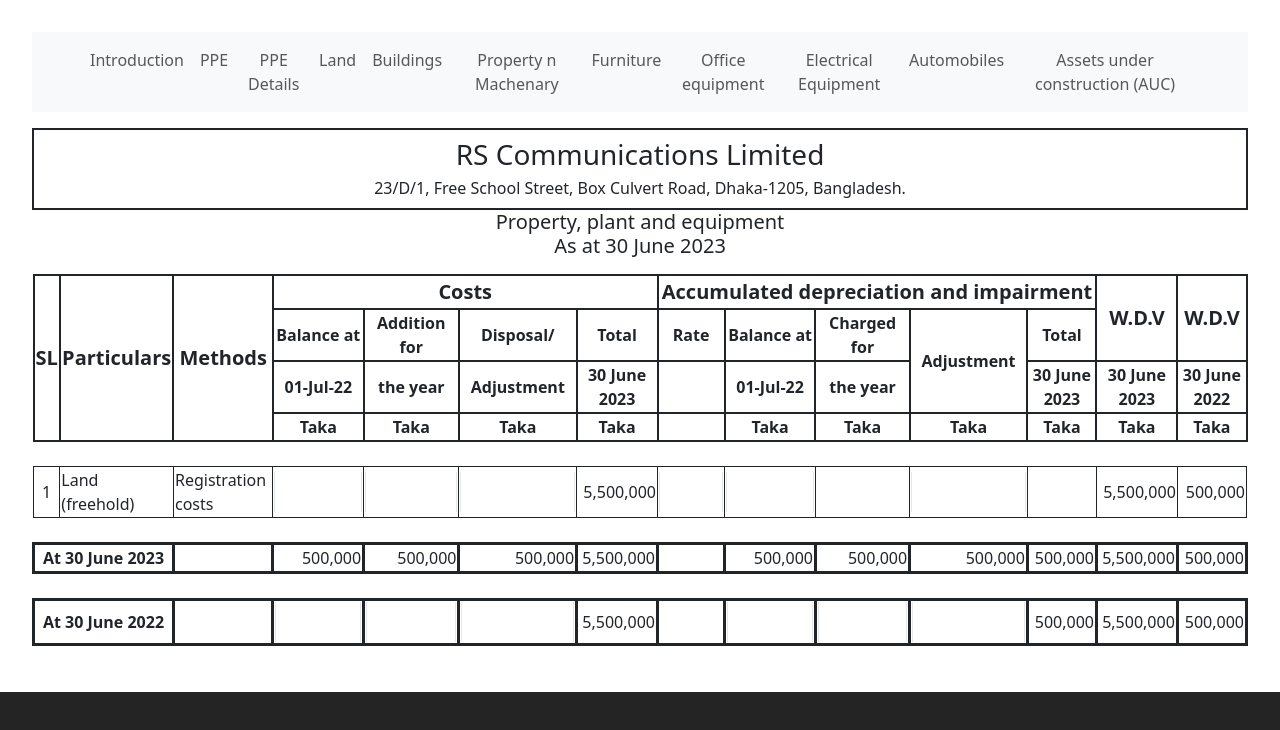
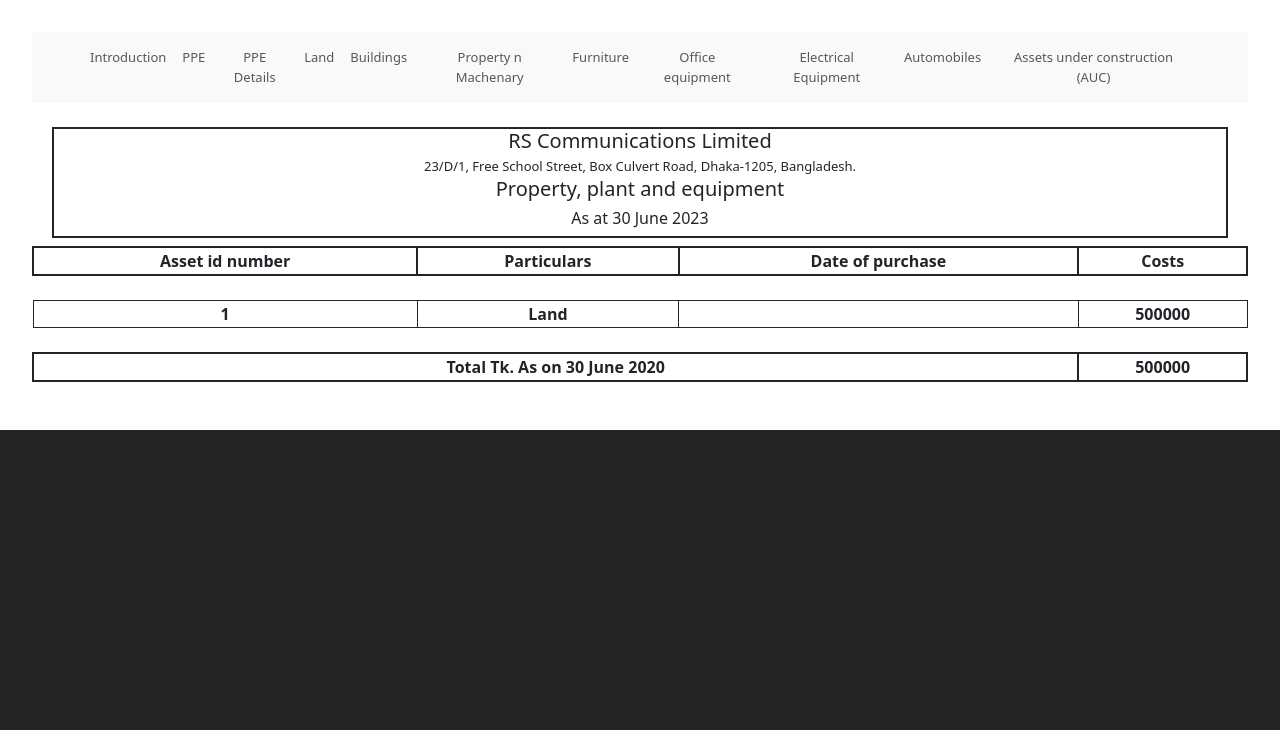
Before and after one commit to sagordevnath/ppe-details, a React (Vite) app: page / in a window 1280 px wide. Shown: the top 730 px of the page. Built offline with nearby package versions, Linux system fonts and the light colour scheme.

Commit message:
update PPE Details

```diff
--- a/src/App.css
+++ b/src/App.css
@@ -3,4 +3,5 @@
   margin: 0 auto;
   padding: 2rem;
   text-align: center;
+  font-size: 13px;
 }
--- a/src/App.jsx
+++ b/src/App.jsx
@@ -12,8 +12,8 @@
     <>
     <Menubar />
     {/* <Land /> */}
-    {/* <PPEDetails /> */}
-    <PPE />
+    <PPEDetails />
+    {/* <PPE /> */}
     </>
   )
 }
--- a/src/Pages/Land.jsx
+++ b/src/Pages/Land.jsx
@@ -1,18 +1,17 @@
 import React from 'react'
-
 
 export default function Land() {
   return (
     <>
       <div className="note-header pt-3">
         <div className="container-fluid">
-          <div className="row border border-dark p-2">
+          <div className="row p-2">
             <div className="col-12">
-              <div className="address">
+              <div className="address border border-dark border-2 ">
                 <h5 className="mb-1">RS Communications Limited</h5>
                 <div className="row">
                   <div className="col-12">
-                    <h5 className="mb-3">Property, plant and equipment <br /> As at 30 June 2023</h5>
+                    <h5 className="mb-3">Land <br /> As at 30 June 2023</h5>
                   </div>
                 </div>
               </div>
@@ -22,73 +21,72 @@
       </div>
       <table className='width table table-bordered'>
         <tr className='height-25'>
-          <th className='border border-dark' rowSpan={4}>Asset ID Number</th>
-          <th className='border border-dark' rowSpan={4}>Particulars</th>
-          <th className='border border-dark' rowSpan={4}>Units</th>
-          <th className='border border-dark' rowSpan={4}>Date of Purchase</th>
-          <th className='border border-dark' rowSpan={4}>Methods</th>
-          <th className='border border-dark' colSpan={4}>Costs</th>
-          <th className='border border-dark' colSpan={5}>Accumulated depreciation and impairment</th>
-          <th className='border border-dark' rowSpan={2}>W.D.V</th>
-          <th className='border border-dark' rowSpan={2}>W.D.V</th>
-          <th className='border border-dark' rowSpan={4}>Status</th>
+          <th className='border border-dark border-2' rowSpan={4}>Asset ID Number</th>
+          <th className='border border-dark border-2' rowSpan={4}>Particulars</th>
+          <th className='border border-dark border-2' rowSpan={4}>Units</th>
+          <th className='border border-dark border-2' rowSpan={4}>Date of Purchase</th>
+          <th className='border border-dark border-2' rowSpan={4}>Methods</th>
+          <th className='border border-dark border-2' colSpan={4}>Costs</th>
+          <th className='border border-dark border-2' colSpan={5}>Accumulated depreciation and impairment</th>
+          <th className='border border-dark border-2' rowSpan={2}>W.D.V</th>
+          <th className='border border-dark border-2' rowSpan={2}>W.D.V</th>
+          <th className='border border-dark border-2' rowSpan={4}>Status</th>
         </tr>
         <tr>
-          <td className='border border-dark'>Balance at</td>
-          <td className='border border-dark'>Addition for</td>
-          <td className='border border-dark'>Disposal/</td>
-          <td className='border border-dark'>Total</td>
-          <td className='border border-dark'>Rate</td>
-          <td className='border border-dark'>Balance at</td>
-          <td className='border border-dark'>Charged for</td>
-          <td className='border border-dark' rowSpan={2}>Adjustment</td>
-          <td className='border border-dark'>Total</td>
+          <td className='border border-dark border-2 fw-bold'>Balance at</td>
+          <td className='border border-dark border-2 fw-bold'>Addition for</td>
+          <td className='border border-dark border-2 fw-bold'>Disposal/</td>
+          <td className='border border-dark border-2 fw-bold'>Total</td>
+          <td className='border border-dark border-2 fw-bold'>Rate</td>
+          <td className='border border-dark border-2 fw-bold'>Balance at</td>
+          <td className='border border-dark border-2 fw-bold'>Charged for</td>
+          <td className='border border-dark border-2 fw-bold' rowSpan={2}>Adjustment</td>
+          <td className='border border-dark border-2 fw-bold'>Total</td>
         </tr>
         <tr>
-          <td className='border border-dark'>01-Jul-22</td>
-          <td className='border border-dark'>the year</td>
-          <td className='border border-dark'>Adjustment</td>
-          <td className='border border-dark'>30 June 2023</td>
-          <td className='border border-dark'></td>
-          <td className='border border-dark'>01-Jul-22</td>
-          <td className='border border-dark'>the year</td>
-          <td className='border border-dark'>30 June 2023</td>
-          <td className='border border-dark'>30 June 2023</td>
-          <td className='border border-dark'>30 June 2022</td>
+          <td className='border border-dark border-2 fw-bold'>01-Jul-22</td>
+          <td className='border border-dark border-2 fw-bold'>the year</td>
+          <td className='border border-dark border-2 fw-bold'>Adjustment</td>
+          <td className='border border-dark border-2 fw-bold'>30 June 2023</td>
+          <td className='border border-dark border-2 fw-bold'></td>
+          <td className='border border-dark border-2 fw-bold'>01-Jul-22</td>
+          <td className='border border-dark border-2 fw-bold'>the year</td>
+          <td className='border border-dark border-2 fw-bold'>30 June 2023</td>
+          <td className='border border-dark border-2 fw-bold'>30 June 2023</td>
+          <td className='border border-dark border-2 fw-bold'>30 June 2022</td>
         </tr>
         <tr>
-          <td className='border border-dark'>Taka</td>
-          <td className='border border-dark'>Taka</td>
-          <td className='border border-dark'>Taka</td>
-          <td className='border border-dark'>Taka</td>
-          <td className='border border-dark'></td>
-          <td className='border border-dark'>Taka</td>
-          <td className='border border-dark'>Taka</td>
-          <td className='border border-dark'>Taka</td>
-          <td className='border border-dark'>Taka</td>
-          <td className='border border-dark'>Taka</td>
-          <td className='border border-dark'>Taka</td>
+          <td className='border border-dark border-2 fw-bold'>Taka</td>
+          <td className='border border-dark border-2 fw-bold'>Taka</td>
+          <td className='border border-dark border-2 fw-bold'>Taka</td>
+          <td className='border border-dark border-2 fw-bold'>Taka</td>
+          <td className='border border-dark border-2 fw-bold'></td>
+          <td className='border border-dark border-2 fw-bold'>Taka</td>
+          <td className='border border-dark border-2 fw-bold'>Taka</td>
+          <td className='border border-dark border-2 fw-bold'>Taka</td>
+          <td className='border border-dark border-2 fw-bold'>Taka</td>
+          <td className='border border-dark border-2 fw-bold'>Taka</td>
+          <td className='border border-dark border-2 fw-bold'>Taka</td>
         </tr>
+        <br />
         <tr>
-          <td>1</td>
-          <td>Land (freehold)</td>
-          <td>0</td>
-          <td></td>
-          <td></td>
-          <td></td>
-          <td className="text-end"></td>
-          <td className="text-end"></td>
-          <td className="text-end"></td>
-          <td></td>
-          <td className="text-end"></td>
-          <td className="text-end"></td>
-          <td className="text-end"></td>
-          <td className="text-end"></td>
-          <td className="text-end"></td>
-          <td className="text-end"></td>
-          <td>
-
-
+          <td className='border border-dark border-2'></td>
+          <td className='border border-dark border-2'>Land (freehold)</td>
+          <td className='border border-dark border-2'></td>
+          <td className='border border-dark border-2'></td>
+          <td className='border border-dark border-2'></td>
+          <td className='border border-dark border-2'></td>
+          <td className="border border-dark border-2"></td>
+          <td className="border border-dark border-2"></td>
+          <td className="border border-dark border-2"></td>
+          <td className='border border-dark border-2'></td>
+          <td className="border border-dark border-2"></td>
+          <td className="border border-dark border-2"></td>
+          <td className="border border-dark border-2"></td>
+          <td className="border border-dark border-2"></td>
+          <td className="border border-dark border-2"></td>
+          <td className="border border-dark border-2"></td>
+          <td className='border border-dark border-2'>
             <select className="form-select" aria-label="Default select example">
               <option selected>Not Found</option>
               <option value="1">Active</option>
@@ -99,41 +97,49 @@
         </tr>
         <br />
         <tr>
-          <td>1</td>
-          <td>Land (freehold)</td>
-          <td>0</td>
-          <td></td>
-          <td></td>
-          <td> <input
+          <td className='border border-dark'>1</td>
+          <td className='border border-dark'>
+            <input className="input-group input-group-sm input" type="text" placeholder='land' />
+            </td>
+          <td className='border border-dark'>
+            <input className="input-group input-group-sm input" type="text" placeholder='unit' />
+            </td>
+          <td className='border border-dark'>
+            <input className="input-group input-group-sm input" type="number" placeholder='date' />
+            </td>
+          <td className='border border-dark'>Straight line</td>
+          <td className='border border-dark'> <input
             className="input-group input-group-sm input"
             type="number"
           /></td>
-          <td className="text-end"><input
+          <td className="border border-dark"><input
             className="input-group input-group-sm input"
             type="number"
           /></td>
-          <td className="text-end"><input
+          <td className="border border-dark"><input
             className="input-group input-group-sm input"
             type="number"
           /></td>
-          <td className="text-end"> 5,500,000</td>
-          <td><input
+          <td className="border border-dark"></td>
+          <td className='border border-dark'><input
             className="input-group input-group-sm input"
             type="number"
           /></td>
-          <td className="text-end"><input
+          <td className="border border-dark"><input
             className="input-group input-group-sm input"
             type="number"
           /></td>
-          <td className="text-end"></td>
-          <td className="text-end"><input
+          <td className="border border-dark"></td>
+          <td className="border border-dark"><input
             className="input-group input-group-sm input"
             type="number"
           /></td>
-          <td className="text-end"></td>
-          <td className="text-end"> 5,500,000</td>
-          <td className="text-end"> 500,000</td>
-          <td>
+          <td className="border border-dark"></td>
+          <td className="border border-dark"></td>
+          <td className="border border-dark"></td>
+          <td className='border border-dark'>
+
+
 
 
             <select className="form-select" aria-label="Default select example">
@@ -146,12 +152,18 @@
         </tr>
 
 
+
+
       </table>
             <button type="button" className="btn btn-primary flex justify-end">Add New items</button>
     </>
 
 
+
+
   )
 
 
+
+
 }
--- a/src/Pages/PPEDetails.jsx
+++ b/src/Pages/PPEDetails.jsx
@@ -1,4 +1,5 @@
 import React from 'react'
+
 
 export default function PPEDetails() {
   return (
@@ -7,10 +8,11 @@
         <div className="container-fluid">
             <div className="row p-2">
                 <div className="col-12">
-                    <div className="address">
+                    <div className="address border border-2 border-dark">
                         <h5 className="mb-1">RS Communications Limited</h5>
+                        <p className="mb-0">23/D/1, Free School Street, Box Culvert Road, Dhaka-1205, Bangladesh.</p>
                         <h5>Property, plant and equipment</h5>
-                        <p className="mb-0">23/D/1, Free School Street, Box Culvert Road, Dhaka-1205, Bangladesh.</p>
+                        <h6>As at 30 June 2023</h6>
                     </div>
                 </div>
             </div>
@@ -18,15 +20,16 @@
     </div>
     <table className='width table table-bordered fs-6'>
         <tr className='height-25'>
-            <th className='border border-dark'>Asset id number</th>
-            <th className='border border-dark'>Particulars</th>
-            <th className='border border-dark'>Date of purchase</th>
-            <th className='border border-dark'>Costs
-                <p className='text-center border-top border-dark mb-0'>Balance at</p>
+            <th className='border border-dark border-2'>Asset id number</th>
+            <th className='border border-dark border-2'>Particulars</th>
+            <th className='border border-dark border-2'>Date of purchase</th>
+            <th className='border border-dark border-2'>Costs
+                {/* <p className='text-center border-top border-dark mb-0'>Balance at</p>
                 <p className='text-center border-top border-dark mb-0'>01-July-19</p>
-                <p className='text-center border-top border-dark mb-0'>Taka</p>
+                <p className='text-center border-top border-dark mb-0'>Taka</p> */}
             </th>
         </tr>
+    <br />
         <tr className='height-25'>
             <th className='border border-dark'>1</th>
             <th className='border border-dark'>Land</th>
@@ -35,15 +38,19 @@
         </tr>
         <br />
         <tr className='height-25'>
-            <th className='border border-dark' colSpan={3}>Total Tk. As on 30 June 2020</th>
-            <th className='border border-dark'>500000</th>
+            <th className='border border-dark border-2' colSpan={3}>Total Tk. As on 30 June 2020</th>
+            <th className='border border-dark border-2'>500000</th>
         </tr>
 
     </table>
         </>
 
 
+
+
   )
 
 
+
+
 }
```
